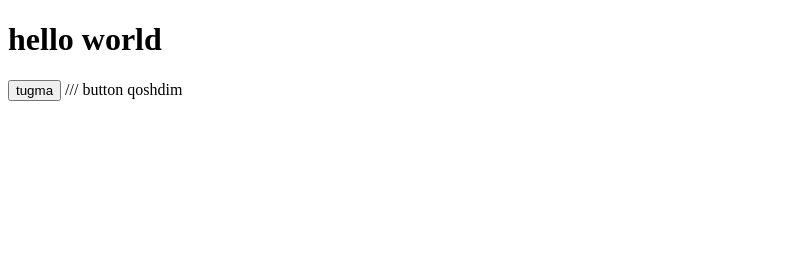
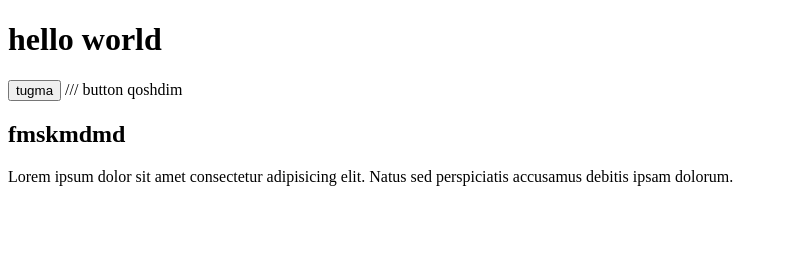
Before and after one commit to Sobirjon9/Sobirjon9.github.io, a plain HTML site: page index.html in a window 1280 px wide. Shown: the whole page, without its empty margins (0-788 px from the left). Drawn offline with Linux system fonts and the light colour scheme.

Commit message:
ikkinch qadam

```diff
--- a/index.html
+++ b/index.html
@@ -10,6 +10,9 @@
     <h1>hello world</h1>
     <button>tugma</button>
     /// button qoshdim
+    <h2>fmskmdmd</h2>
+    <p>Lorem ipsum dolor sit amet consectetur adipisicing elit. Natus sed perspiciatis accusamus debitis ipsam dolorum.</p>
+    <br><br><br><br>
 
 </body>
 </html>
```
